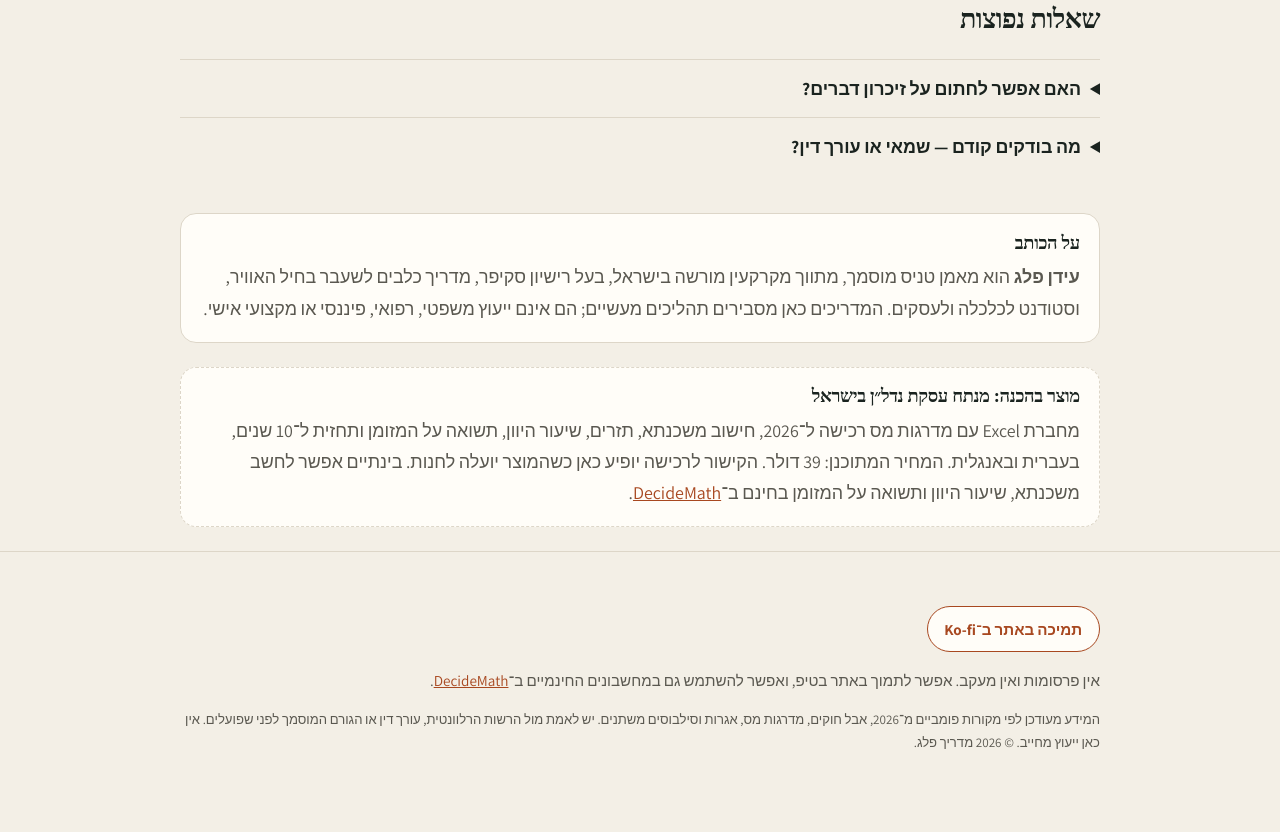
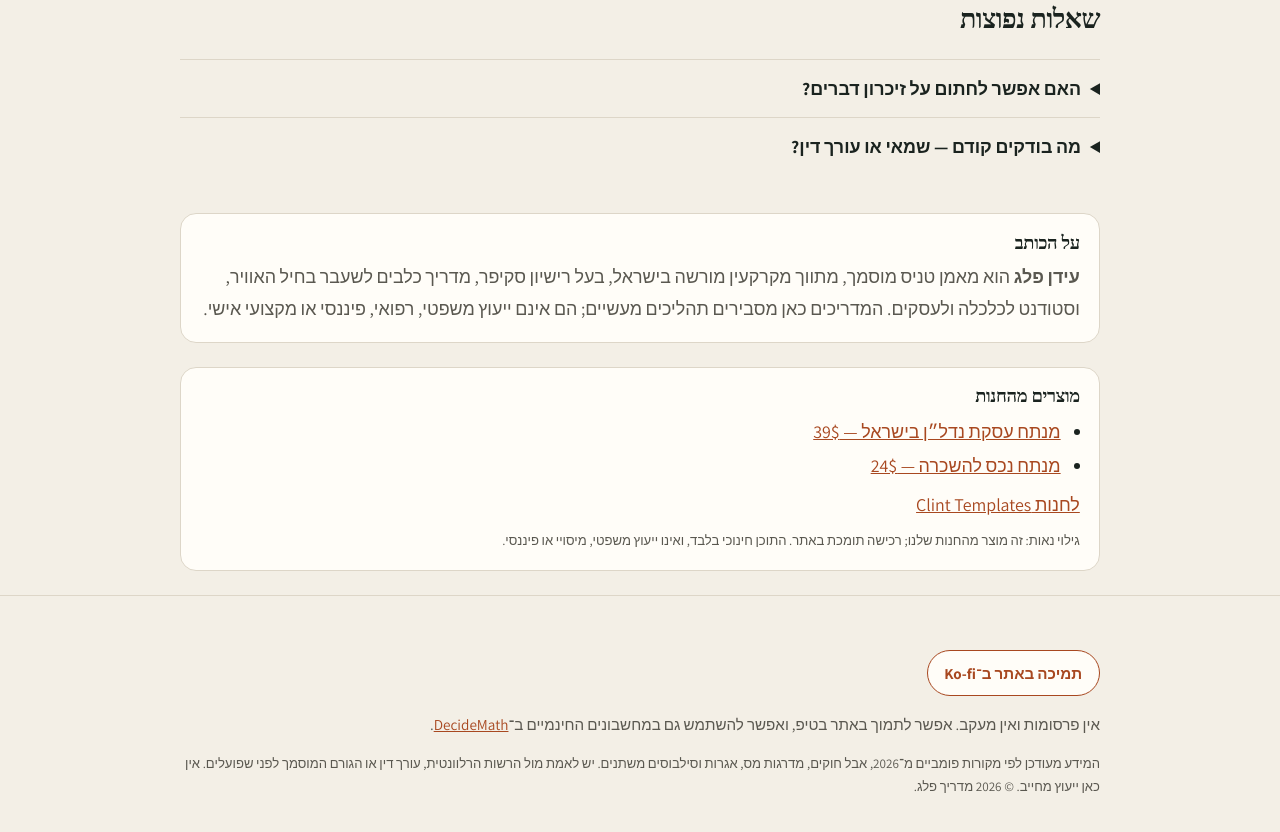
Before and after one commit to idan2222002-collab/madrikh-peleg, a plain HTML site: page bdikat-iska.html in a window 1280 px wide. Shown: the part 1768-2600 px from the top of the page. Before the commit the page ends 2575 px from the top, so only its background shows below. Drawn offline with Linux system fonts and the light colour scheme; a web font is replaced by a local one.

Commit message:
Link live Payhip real-estate products on five Hebrew guides
Replace the coming-soon blocks with a small product box for the
Israel Property Deal Analyzer and Rental Property Analyzer, plus a
store link and an educational-content disclosure.

```diff
--- a/bdikat-iska.html
+++ b/bdikat-iska.html
@@ -67,7 +67,15 @@
 </article>
     <section class="faq"><h2>שאלות נפוצות</h2><details><summary>האם אפשר לחתום על זיכרון דברים?</summary><p>זיכרון דברים יכול להיחשב חוזה מחייב. עדיף לא לחתום ולא להעביר כסף לפני שעורך דין מטעמכם בדק את המסמך ואת הרישום.</p></details><details><summary>מה בודקים קודם — שמאי או עורך דין?</summary><p>שני המסלולים משלימים. עורך הדין בודק רישום, חוזה וחובות; שמאי או מהנדס בודקים שווי ומצב פיזי. כדאי להתחיל ברישום כדי לא לשלם על בדיקות לנכס עם בעיה משפטית גלויה.</p></details></section>
     <aside class="author"><h2>על הכותב</h2><p><strong>עידן פלג</strong> הוא מאמן טניס מוסמך, מתווך מקרקעין מורשה בישראל, בעל רישיון סקיפר, מדריך כלבים לשעבר בחיל האוויר, וסטודנט לכלכלה ולעסקים. המדריכים כאן מסבירים תהליכים מעשיים; הם אינם ייעוץ משפטי, רפואי, פיננסי או מקצועי אישי.</p></aside>
-    <aside class="future" data-slot="product"><h2>מוצר בהכנה: מנתח עסקת נדל״ן בישראל</h2><p>מחברת Excel עם מדרגות מס רכישה ל־2026, חישוב משכנתא, תזרים, שיעור היוון, תשואה על המזומן ותחזית ל־10 שנים, בעברית ובאנגלית. המחיר המתוכנן: 39 דולר. הקישור לרכישה יופיע כאן כשהמוצר יועלה לחנות. בינתיים אפשר לחשב משכנתא, שיעור היוון ותשואה על המזומן בחינם ב־<a href="https://idan2222002-collab.github.io/decidemath/">DecideMath</a>.</p></aside>
+    <aside class="product-box" data-slot="product">
+      <h2>מוצרים מהחנות</h2>
+      <ul>
+        <li><a href="https://payhip.com/b/OQh4k" rel="sponsored noopener noreferrer">מנתח עסקת נדל״ן בישראל — 39$</a></li>
+        <li><a href="https://payhip.com/b/r3EUj" rel="sponsored noopener noreferrer">מנתח נכס להשכרה — 24$</a></li>
+      </ul>
+      <p><a href="https://payhip.com/ClintTemplates" rel="sponsored noopener noreferrer">לחנות Clint Templates</a></p>
+      <p class="fine">גילוי נאות: זה מוצר מהחנות שלנו; רכישה תומכת באתר. התוכן חינוכי בלבד, ואינו ייעוץ משפטי, מיסויי או פיננסי.</p>
+    </aside>
   </main>
   <footer>
     <div class="wrap">
--- a/css/style.css
+++ b/css/style.css
@@ -90,3 +90,13 @@ footer { border-top: 1px solid var(--line); padding: 1.5rem 0 2.4rem; font-size:
 @media (max-width: 700px) {
   nav a:not(.home) { display: none; }
 }
+
+.product-box {
+  background: var(--card); border: 1px solid var(--line); border-radius: 16px;
+  padding: 1.1rem 1.2rem; margin: 0 0 1.5rem;
+}
+.product-box h2 { margin: 0 0 0.5rem; font-size: 1.15rem; }
+.product-box ul { margin: 0 0 0.45rem; padding-inline-start: 1.2rem; }
+.product-box li { margin: 0.15rem 0; }
+.product-box p { margin: 0.35rem 0 0; }
+.product-box .fine { color: var(--muted); margin-top: 0.6rem; }
```
Also changed, not shown: aluyot-reisha.html (+9 -1 lines), checklist-sechira.html (+9 -1 lines), ishur-mashkanta.html (+9 -1 lines), mas-shevach.html (+9 -1 lines).
